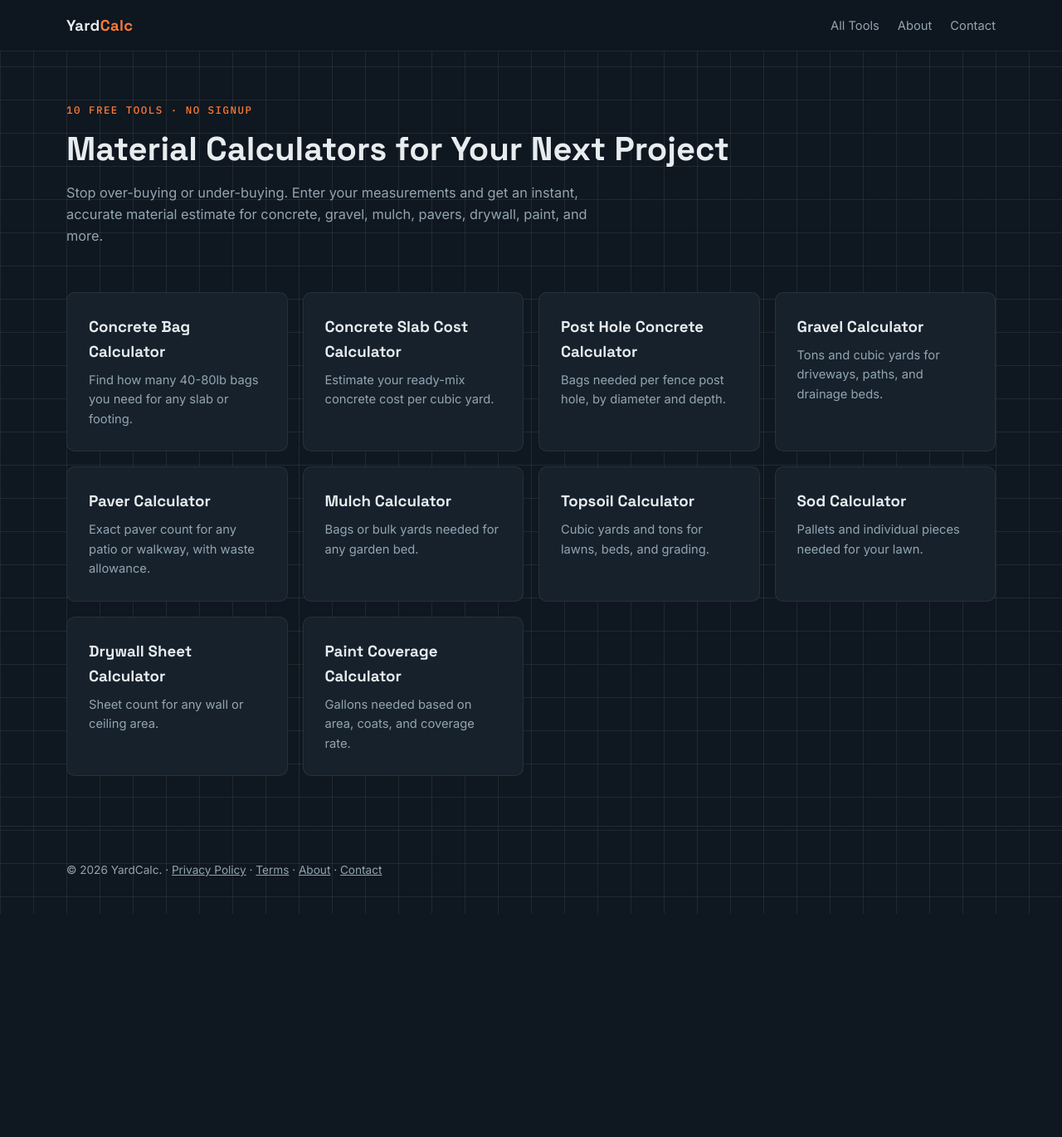
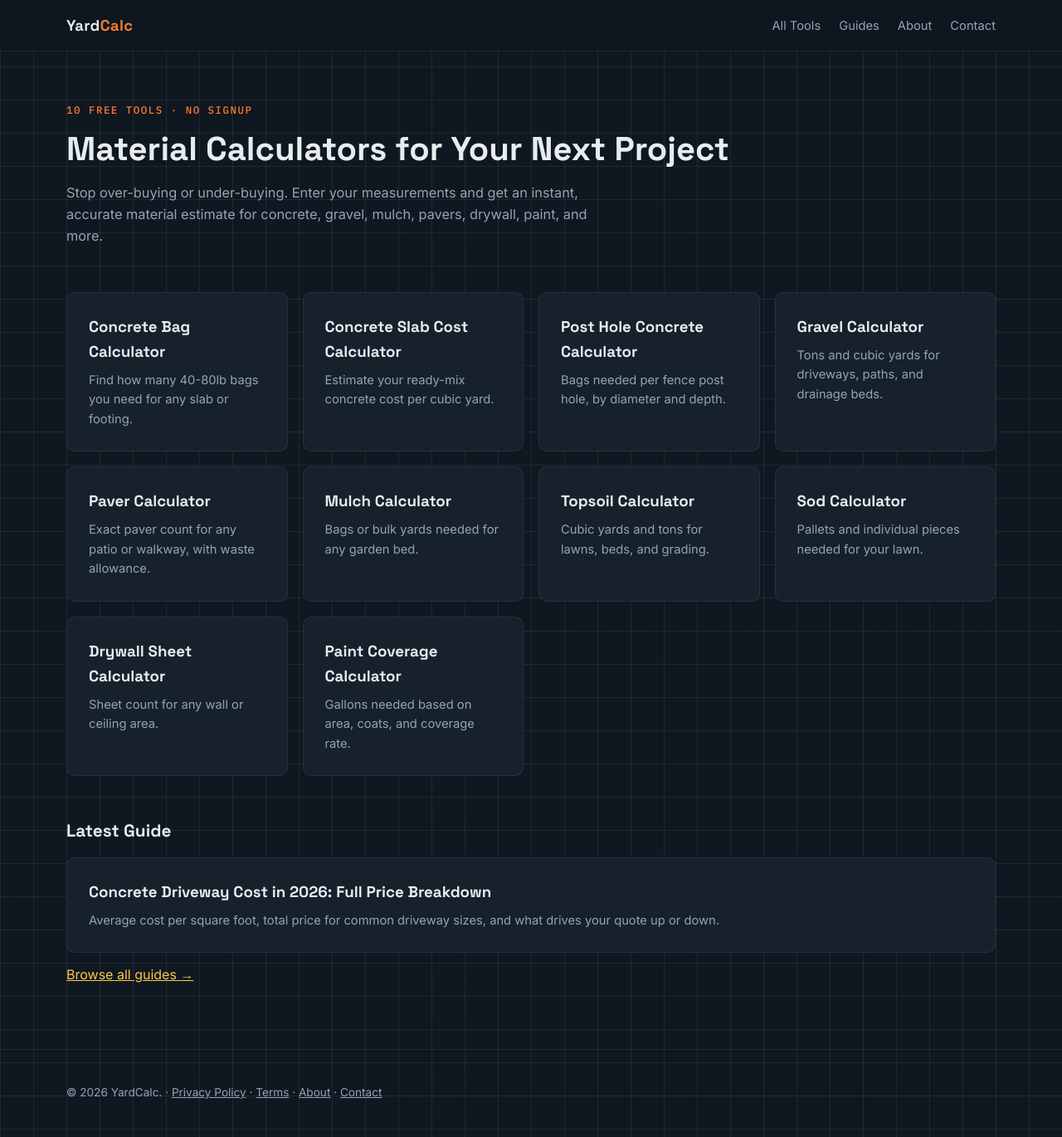
Before and after one commit to nazirhusyan23-create/yardcalc-seo-tools, a plain HTML site: page index.html in a window 1280 px wide. Shown: the whole page at 83% size. Before the commit the page ends 1101 px from the top, so only its background shows below. Drawn offline with Linux system fonts and the light colour scheme.

Commit message:
Add files via upload

```diff
--- a/index.html
+++ b/index.html
@@ -28,7 +28,7 @@
 <header class="site">
   <div class="wrap">
     <a href="/" class="logo">Yard<span>Calc</span></a>
-    <nav class="site"><a href="/tools">All Tools</a><a href="/about">About</a><a href="/contact">Contact</a></nav>
+    <nav class="site"><a href="/tools">All Tools</a><a href="/blog">Guides</a><a href="/about">About</a><a href="/contact">Contact</a></nav>
   </div>
 </header>
 
@@ -81,6 +81,15 @@
       <p style="color:var(--text-dim);margin:0;font-size:.92rem;">Gallons needed based on area, coats, and coverage rate.</p>
     </a>
   </div>
+
+  <section style="margin-top:50px;">
+    <h2 style="font-family:var(--font-display);font-size:1.3rem;margin-bottom:14px;">Latest Guide</h2>
+    <a href="/blog/concrete-driveway-cost-guide" class="calc-card" style="text-decoration:none;color:inherit;display:block;">
+      <h3 style="font-family:var(--font-display);margin:0 0 8px;">Concrete Driveway Cost in 2026: Full Price Breakdown</h3>
+      <p style="color:var(--text-dim);margin:0;font-size:.92rem;">Average cost per square foot, total price for common driveway sizes, and what drives your quote up or down.</p>
+    </a>
+    <p style="margin-top:14px;"><a href="/blog">Browse all guides →</a></p>
+  </section>
 </main>
 
 <footer class="site">
```
